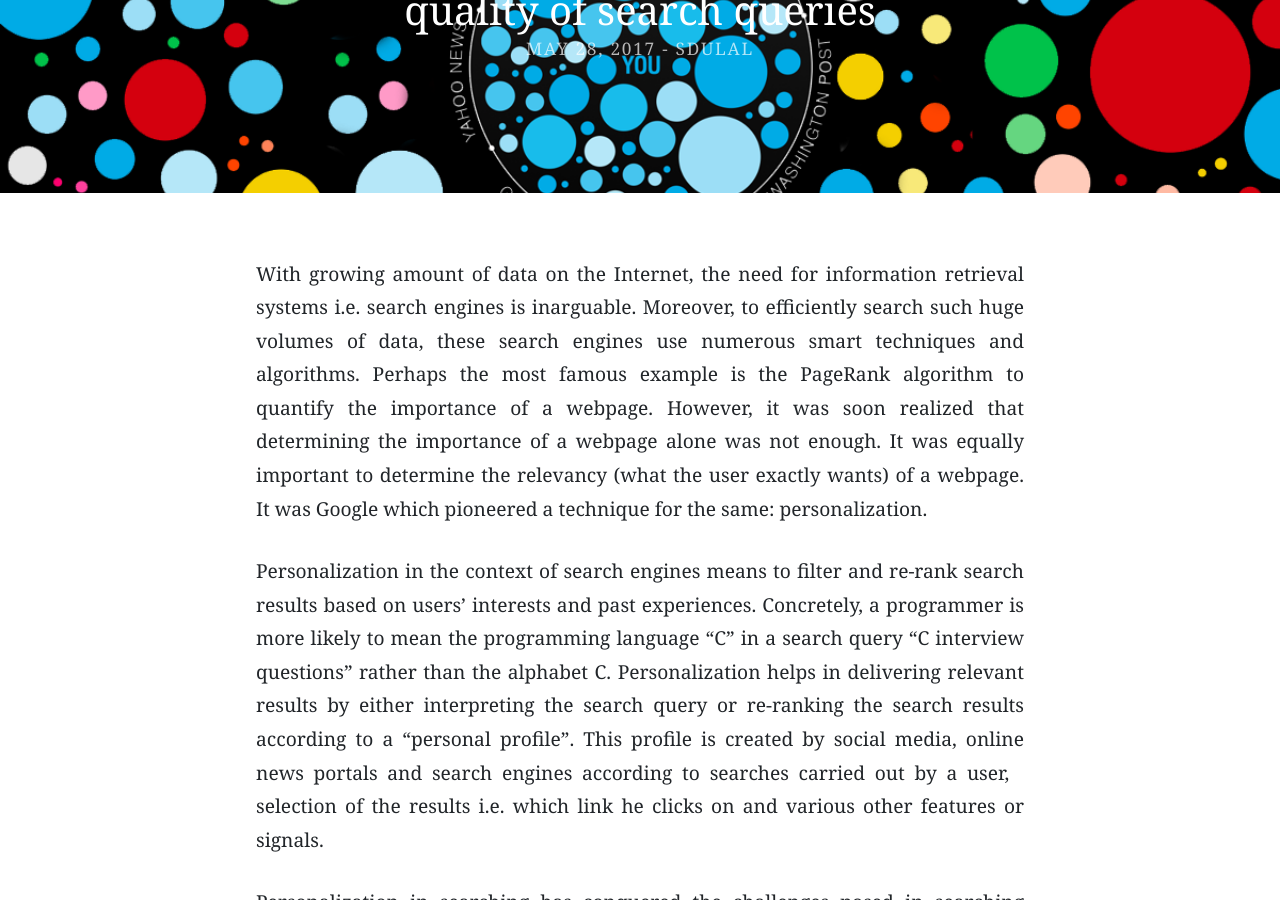
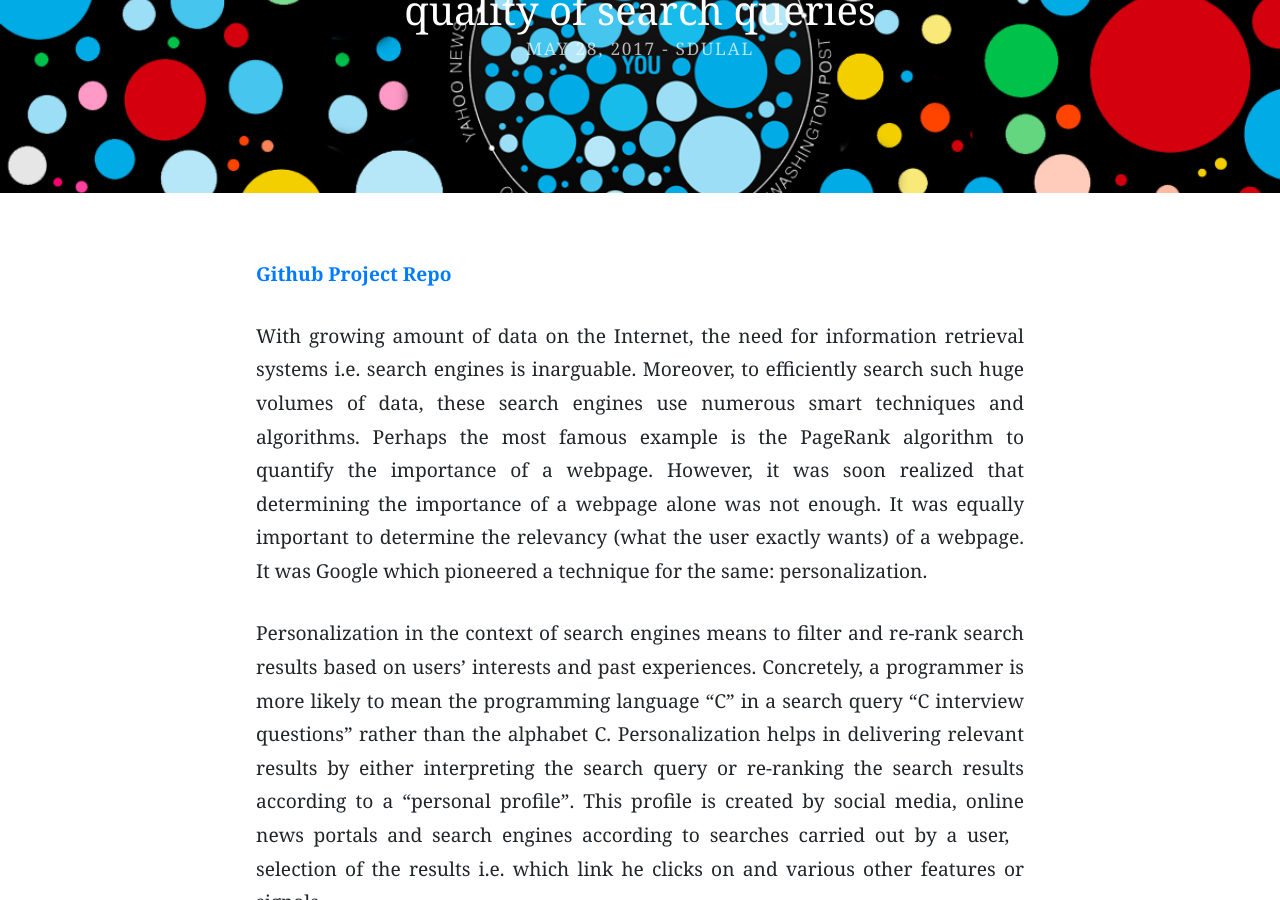
Before and after one commit to dulalsaurab/dulalsaurab.github.io_old, a Jekyll site: the page built from _posts/2017-05-28-personalization-versus-filter-bubble.md, in a window 1280 px wide and 900 px high, scrolled down 361 px. Built offline with Jekyll 4.4.1, drawn with Linux system fonts in a browser that asks for light colours; nearby versions of some CDN libraries.

Commit message:
Update 2017-05-28-personalization-versus-filter-bubble.md

```diff
--- a/_posts/2017-05-28-personalization-versus-filter-bubble.md
+++ b/_posts/2017-05-28-personalization-versus-filter-bubble.md
@@ -13,6 +13,7 @@ post_name: personalization-versus-filter-bubble
 status: publish
 feature-img: "assets/img/bubble_2.png"
 ---
+[**Github Project Repo**](https://github.com/dulalsaurab/dulalsaurab.github.io/blob/master/assets/img/bubble_2.png?raw=true)
 
 <style>
 body {
```
